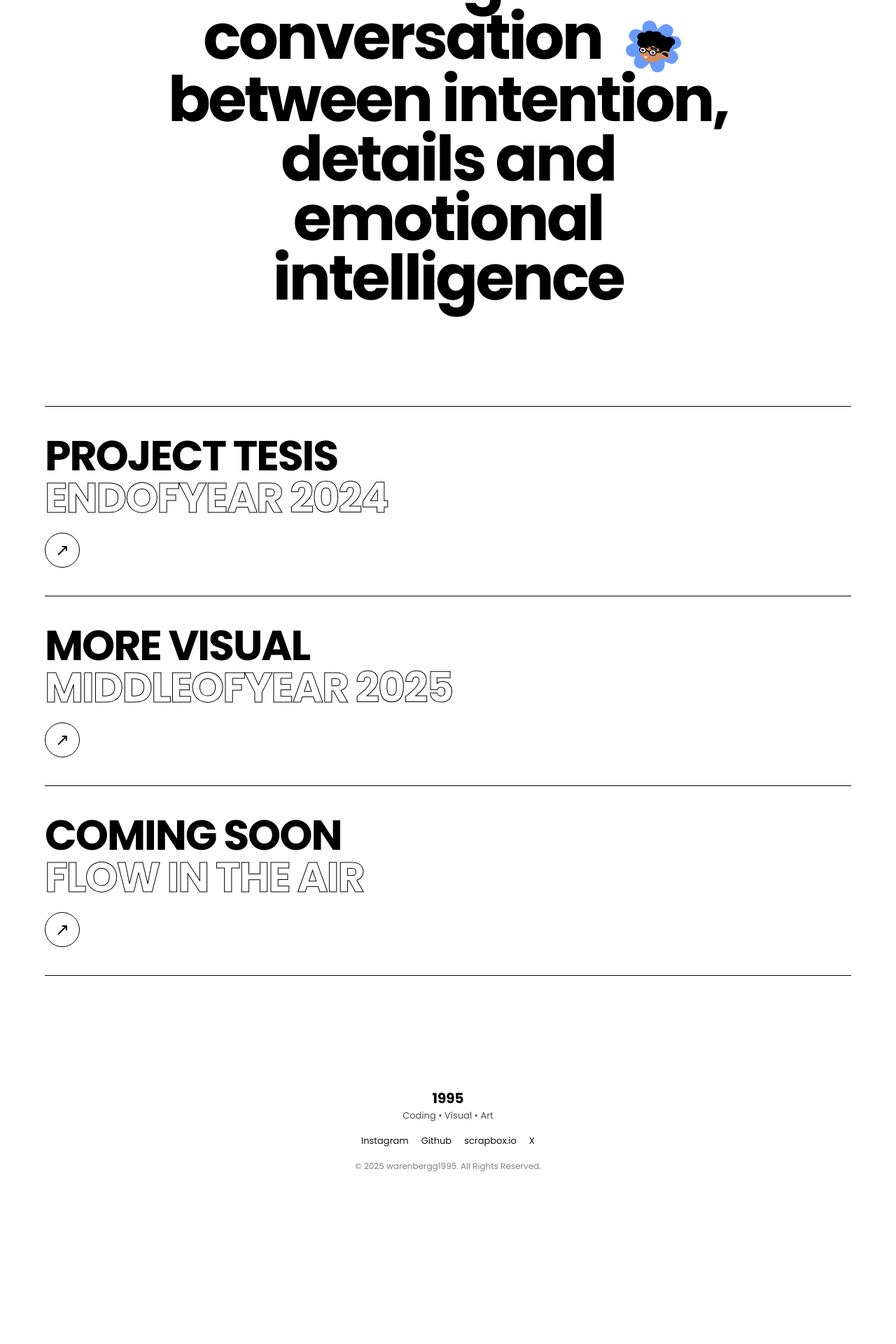
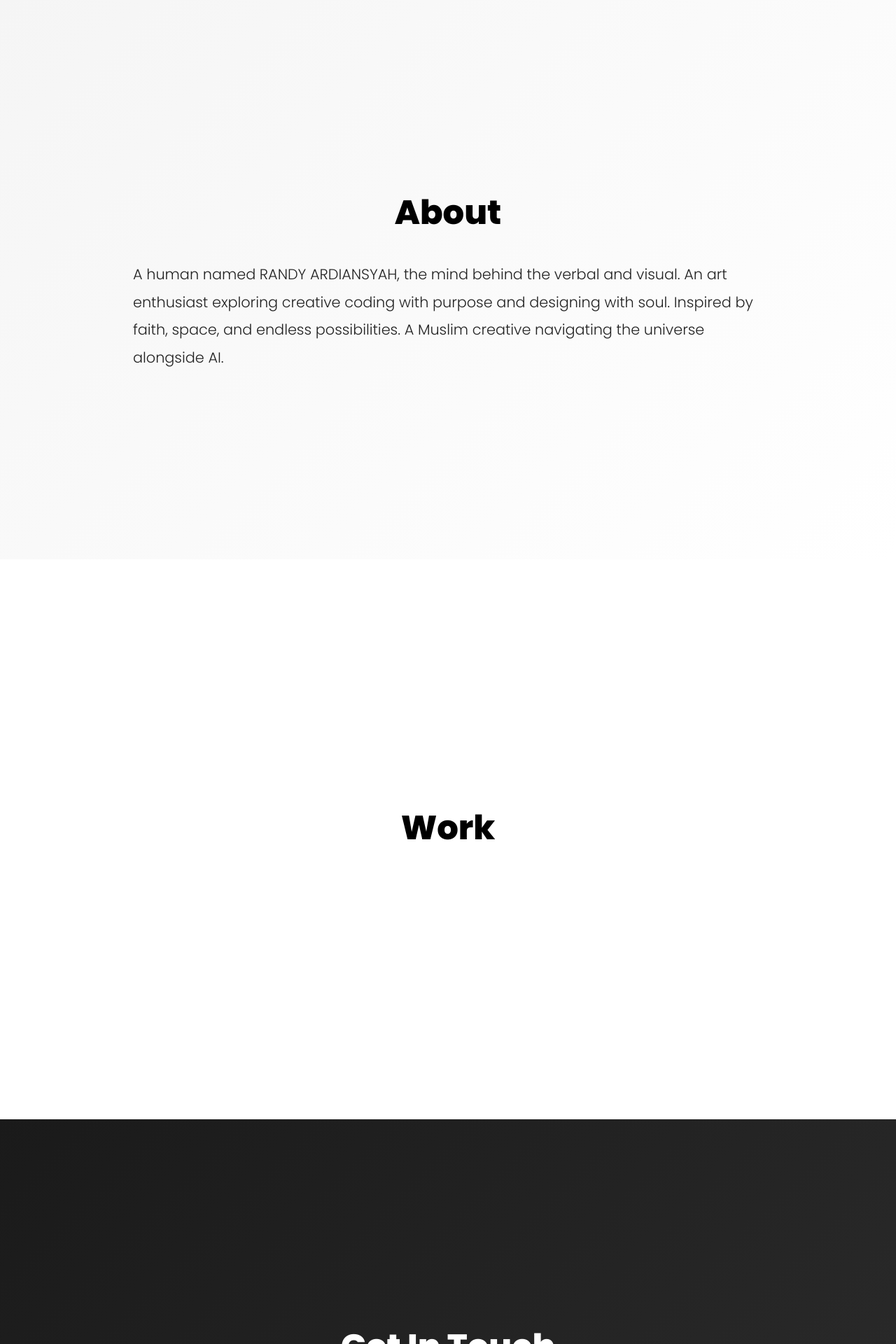
Before and after one commit to warenbergg/warenbergg1995art, a Flask app: template templates/index.html in a window 1280 px wide. Shown: the part 801-2721 px from the top of the page at 70% size. Before the commit the page ends 2475 px from the top, so only its background shows below. Run offline with Flask 3, Linux system fonts and the light colour scheme; the template is opened without the code that fills it, so the values that code supplies are empty.

Commit message:
Redesign: Implement Suprematic-style hero layout with grayscale background and bold branding

```diff
--- a/templates/index.html
+++ b/templates/index.html
@@ -3,77 +3,363 @@
 <head>
   <meta charset="utf-8" />
   <meta name="viewport" content="width=device-width, initial-scale=1" />
-  <title>Randy1995</title>
+  <title>Randy1995 - Suprematic Design</title>
 
-  <link href="https://fonts.googleapis.com/css2?family=Poppins:wght@200;300;400;600;700&display=swap" rel="stylesheet">
+  <link href="https://fonts.googleapis.com/css2?family=Poppins:wght@200;300;400;600;700;800;900&display=swap" rel="stylesheet">
   <link rel="stylesheet" href="{{ url_for('static', filename='style.css') }}">
+  <style>
+    * {
+      margin: 0;
+      padding: 0;
+      box-sizing: border-box;
+    }
+
+    body {
+      font-family: 'Poppins', sans-serif;
+      overflow-x: hidden;
+      background: #000;
+    }
+
+    /* ===== HERO SECTION ===== */
+    .hero-container {
+      position: relative;
+      width: 100%;
+      height: 100vh;
+      overflow: hidden;
+      display: flex;
+      align-items: flex-end;
+      justify-content: flex-start;
+    }
+
+    .hero-background {
+      position: absolute;
+      top: 0;
+      left: 0;
+      width: 100%;
+      height: 100%;
+      background-image: url('{{ url_for("static", filename="images/bergg.jpg") }}');
+      background-size: cover;
+      background-position: center;
+      filter: grayscale(100%) brightness(0.7);
+      z-index: 1;
+    }
+
+    /* ===== TOP NAVIGATION ===== */
+    .top-nav {
+      position: absolute;
+      top: 0;
+      left: 0;
+      right: 0;
+      z-index: 100;
+      display: flex;
+      justify-content: space-between;
+      align-items: center;
+      padding: 2rem 3rem;
+      background: rgba(0, 0, 0, 0.3);
+      backdrop-filter: blur(10px);
+    }
+
+    .nav-left {
+      display: flex;
+      gap: 3rem;
+      align-items: center;
+    }
+
+    .nav-links {
+      display: flex;
+      gap: 2rem;
+      list-style: none;
+    }
+
+    .nav-links a {
+      color: #fff;
+      text-decoration: none;
+      font-size: 0.85rem;
+      font-weight: 400;
+      letter-spacing: 0.05em;
+      transition: opacity 0.3s ease;
+      text-transform: uppercase;
+    }
+
+    .nav-links a:hover {
+      opacity: 0.7;
+    }
+
+    .nav-right {
+      display: flex;
+      align-items: center;
+      gap: 1rem;
+    }
+
+    .news-ticker {
+      display: flex;
+      align-items: center;
+      gap: 0.5rem;
+      color: #fff;
+      font-size: 0.8rem;
+      font-weight: 500;
+      letter-spacing: 0.05em;
+    }
+
+    .news-label {
+      background: #ff6b6b;
+      padding: 0.3rem 0.8rem;
+      border-radius: 2px;
+      font-weight: 600;
+      text-transform: uppercase;
+    }
+
+    .news-text {
+      animation: slide 20s linear infinite;
+      white-space: nowrap;
+    }
+
+    @keyframes slide {
+      0% {
+        transform: translateX(100%);
+      }
+      100% {
+        transform: translateX(-100%);
+      }
+    }
+
+    /* ===== BRAND NAME (BOTTOM LEFT) ===== */
+    .brand-name {
+      position: absolute;
+      bottom: 3rem;
+      left: 3rem;
+      z-index: 50;
+      font-size: 8vw;
+      font-weight: 900;
+      color: #fff;
+      line-height: 1;
+      letter-spacing: -0.02em;
+      text-shadow: 2px 2px 4px rgba(0, 0, 0, 0.5);
+      animation: fadeInUp 1s ease-out;
+    }
+
+    @keyframes fadeInUp {
+      from {
+        opacity: 0;
+        transform: translateY(30px);
+      }
+      to {
+        opacity: 1;
+        transform: translateY(0);
+      }
+    }
+
+    /* ===== CONTENT SECTIONS ===== */
+    .content-section {
+      min-height: 100vh;
+      padding: 6rem 3rem;
+      display: flex;
+      flex-direction: column;
+      justify-content: center;
+      align-items: center;
+      background: #fff;
+      position: relative;
+      z-index: 10;
+    }
+
+    .content-section:nth-child(odd) {
+      background: #f5f5f5;
+    }
+
+    .section-title {
+      font-size: 3rem;
+      font-weight: 800;
+      margin-bottom: 2rem;
+      text-align: center;
+      color: #000;
+    }
+
+    .section-content {
+      max-width: 800px;
+      text-align: center;
+      color: #333;
+      line-height: 1.8;
+      font-size: 1.1rem;
+    }
+
+    /* ===== ABOUT SECTION ===== */
+    #about {
+      background: linear-gradient(135deg, #f5f5f5 0%, #fff 100%);
+    }
+
+    .about-text {
+      font-size: 1.3rem;
+      font-weight: 300;
+      max-width: 900px;
+      line-height: 1.9;
+      color: #222;
+    }
+
+    /* ===== WORK SECTION ===== */
+    #work {
+      background: #fff;
+    }
+
+    .work-grid {
+      display: grid;
+      grid-template-columns: repeat(auto-fit, minmax(300px, 1fr));
+      gap: 2rem;
+      width: 100%;
+      max-width: 1200px;
+    }
+
+    .work-card {
+      aspect-ratio: 1;
+      background: #f5f5f5;
+      border-radius: 8px;
+      overflow: hidden;
+      box-shadow: 0 10px 30px rgba(0, 0, 0, 0.1);
+      transition: transform 0.3s ease, box-shadow 0.3s ease;
+      cursor: pointer;
+    }
+
+    .work-card:hover {
+      transform: translateY(-10px);
+      box-shadow: 0 20px 40px rgba(0, 0, 0, 0.15);
+    }
+
+    .work-card video,
+    .work-card img {
+      width: 100%;
+      height: 100%;
+      object-fit: cover;
+    }
+
+    /* ===== CONTACT SECTION ===== */
+    #contact {
+      background: linear-gradient(135deg, #1a1a1a 0%, #2d2d2d 100%);
+      color: #fff;
+    }
+
+    #contact .section-title {
+      color: #fff;
+    }
+
+    #contact .section-content {
+      color: #ddd;
+    }
+
+    .contact-links {
+      display: flex;
+      gap: 2rem;
+      justify-content: center;
+      flex-wrap: wrap;
+      margin-top: 2rem;
+    }
+
+    .contact-link {
+      color: #fff;
+      text-decoration: none;
+      padding: 0.8rem 1.5rem;
+      border: 2px solid #fff;
+      border-radius: 4px;
+      transition: all 0.3s ease;
+      font-weight: 500;
+    }
+
+    .contact-link:hover {
+      background: #fff;
+      color: #1a1a1a;
+    }
+
+    /* ===== FOOTER ===== */
+    footer {
+      background: #000;
+      color: #999;
+      padding: 3rem;
+      text-align: center;
+      border-top: 1px solid #333;
+    }
+
+    footer p {
+      margin: 0.5rem 0;
+      font-size: 0.9rem;
+    }
+
+    /* ===== RESPONSIVE ===== */
+    @media (max-width: 768px) {
+      .brand-name {
+        font-size: 12vw;
+        bottom: 2rem;
+        left: 2rem;
+      }
+
+      .top-nav {
+        padding: 1.5rem;
+        flex-direction: column;
+        gap: 1rem;
+      }
+
+      .nav-left {
+        flex-direction: column;
+        gap: 1rem;
+        width: 100%;
+      }
+
+      .nav-links {
+        flex-direction: column;
+        gap: 0.5rem;
+      }
+
+      .section-title {
+        font-size: 2rem;
+      }
+
+      .content-section {
+        padding: 3rem 1.5rem;
+      }
+    }
+  </style>
 </head>
 
 <body>
-  <!-- bungkus -->
-  <div id="introOverlay" class="intro-overlay hidden">
-    <div class="intro-box">
+  <!-- ===== HERO SECTION ===== -->
+  <section class="hero-container">
+    <div class="hero-background"></div>
 
-      <div class="intro-left">
-        <img src="{{ url_for('static', filename='images/bergg.jpg') }}" alt="Randy">
+    <!-- TOP NAVIGATION -->
+    <nav class="top-nav">
+      <div class="nav-left">
+        <ul class="nav-links">
+          <li><a href="#home">HOME</a></li>
+          <li><a href="#work">WORK</a></li>
+          <li><a href="#about">ABOUT</a></li>
+          <li><a href="#contact">CONTACT</a></li>
+          <li><a href="#projects">START A PROJECT</a></li>
+        </ul>
       </div>
 
-      <div class="intro-right">
-        <h1>Currated <br> by <br> Randy Ardiansyah</h1>
-        <p> project from 25 25Explorer</p>
-        <button id="closeIntro" class="enter-btn">
-          himself
-        </button>
+      <div class="nav-right">
+        <div class="news-ticker">
+          <span class="news-label">NEWS:</span>
+          <span class="news-text">WEBSITE IS NOW LIVE! 🎉 • EXPLORE NEW WORKS • CREATIVE CODING IN PROGRESS •</span>
         </div>
-
-    </div>
-  </div>
-
-    </div>
-  </div>
-  <!-- end -->
-  <nav class="navbar">
-    <div class="navbar-content">
-      <h2 class="logo">1995</h2>
-      <ul>
-        <li><a href="/">WarenBergg</a></li>
-        <li><a href="/dither">25Explorer</a></li>
-      </ul>
-      <button id="darkModeToggle" class="dark-btn">🌙</button>
       </div>
     </nav>
 
-
-  <div class="container">
-  <header class="topbar">
-    <span></span>
-    <h1 id="openIntro" class="intro-trigger">
-      1995 warenbergg
-    </h1>
-    <span></span>
-  </header>
-
-  <section class="desc" id="about">
-    <p class="left"></p>
-    <p class="center">
-      A human named RANDY ARDIANSYAH, the mind behind the verbal and visual. An art enthusiast exploring creative coding with purpose and designing with soul.
-      Inspired by faith, space, and endless possibilities. A Muslim creative navigating the universe alongside AI.
-    </p>
-    <p class="right"></p>
+    <!-- BRAND NAME -->
+    <h1 class="brand-name">SUPREMATIC</h1>
   </section>
 
-  <!-- TEKS BERJALAN -->
-  <div class="running-text">
-      <div class="marquee">
-      MAKE PEOPLE INTEREST WHAT I MADE FROM ART • CREATIVE • CODING • PROCESSING • PYHTON • AND EVERTHING IN BETWEEN
-      </div>
-  </div>
+  <!-- ===== ABOUT SECTION ===== -->
+  <section class="content-section" id="about">
+    <h2 class="section-title">About</h2>
+    <p class="about-text">
+      A human named RANDY ARDIANSYAH, the mind behind the verbal and visual. An art enthusiast exploring creative coding with purpose and designing with soul. Inspired by faith, space, and endless possibilities. A Muslim creative navigating the universe alongside AI.
+    </p>
+  </section>
 
-  <!-- VIDEO SLIDER GLASS EFFECT -->
-  <section class="scroll-gallery" id="work">
-    <div class="track">
+  <!-- ===== WORK SECTION ===== -->
+  <section class="content-section" id="work">
+    <h2 class="section-title">Work</h2>
+    <div class="work-grid">
       {% for v in videos %}
-      <div class="card">
+      <div class="work-card">
         <video autoplay muted loop playsinline preload="metadata">
           <source src="{{ v }}" type="video/mp4">
         </video>
@@ -82,145 +368,52 @@
     </div>
   </section>
 
-  <section class="statement">
-    <h1>
-      Good Creative Coding is a conversation
-      <span class="inline-img">
-        <img src="{{ url_for('static', filename='images/iconXX.png') }}" alt="">
-      </span>
-      between intention, details and emotional intelligence
-    </h1>
+  <!-- ===== CONTACT SECTION ===== -->
+  <section class="content-section" id="contact">
+    <h2 class="section-title">Get In Touch</h2>
+    <p class="section-content">
+      Let's create something extraordinary together. Reach out and let's collaborate.
+    </p>
+    <div class="contact-links">
+      <a href="https://instagram.com" class="contact-link" target="_blank">Instagram</a>
+      <a href="https://github.com/warenbergg" class="contact-link" target="_blank">Github</a>
+      <a href="https://scrapbox.io/WarenBergg1995/" class="contact-link" target="_blank">Scrapbox</a>
+      <a href="https://x.com/warenbergg1995" class="contact-link" target="_blank">X / Twitter</a>
+    </div>
   </section>
 
-
-
-  <!-- BIG LINK HEADING -->
-  <div class="big-link-container">
-
-    <a href="https://colab.research.google.com/drive/1TpDNeSrHazXwYj8acuhk3JMOpUKoDRtb?usp=sharing" class="big-link-item">
-      <div class="content-left">
-        <h2>Project Tesis<br><span class="outline">EndOfYear 2024</span></h2>
-        <div class="arrow-btn">↗</div>
-      </div>
-      <div class="content-right">
-        <img src="{{ url_for('static', filename='images/conan.png') }}" alt="Works">
-      </div>
-    </a>
-
-    <a href="https://scrapbox.io/WarenBergg1995/" target="_blank" class="big-link-item">
-      <div class="content-left">
-        <h2>MORE VISUAL<br><span class="outline">MiddleOfYear 2025</span></h2>
-        <div class="arrow-btn">↗</div>
-      </div>
-      <div class="content-right">
-        <img src="{{ url_for('static', filename='images/bergg.jpg') }}" alt="Manifesto">
-      </div>
-    </a>
-
-    <a href="#" class="big-link-item">
-      <div class="content-left">
-        <h2>COMING SOON<br><span class="outline">FLOW IN THE AIR</span></h2>
-        <div class="arrow-btn">↗</div>
-      </div>
-      <div class="content-right">
-        <img src="{{ url_for('static', filename='images/mori.png') }}" alt="Contact">
-      </div>
-    </a>
-
-  </div>
-
-<!-- ====== FOOTER / FOOTBAR ====== -->
-<footer class="footbar">
-  <div class="footer-content">
-    <p class="title">1995</p>
-    <p class="subtitle"> Coding • Visual • Art</p>
-
-    <div class="social-links">
-      <a href="#" target="_blank">Instagram</a>
-      <a href="https://github.com/warenbergg" target="_blank">Github</a>
-      <a href="https://scrapbox.io/WarenBergg1995/" target="_blank">scrapbox.io</a>
-      <a href="https://x.com/warenbergg1995" target="_blank">X</a>
-    </div>
-
-    <p class="copyright">© 2025 warenbergg1995. All Rights Reserved.</p>
-  </div>
+  <!-- ===== FOOTER ===== -->
+  <footer>
+    <p><strong>© 2025 Randy Ardiansyah</strong></p>
+    <p>Coding • Visual • Art • Creative Direction</p>
+    <p style="margin-top: 1rem; font-size: 0.8rem;">Designed with passion and creativity</p>
   </footer>
 
-<!-- ================= JS FIXED DI BAWAH ================= -->
   <script>
+    // Smooth scroll untuk navigation links
+    document.querySelectorAll('a[href^="#"]').forEach(anchor => {
+      anchor.addEventListener('click', function (e) {
+        e.preventDefault();
+        const target = document.querySelector(this.getAttribute('href'));
+        if (target) {
+          target.scrollIntoView({ behavior: 'smooth' });
+        }
+      });
+    });
+
+    // Duplicate isi track agar bisa infinite scroll effect (jika ada)
+    const track = document.querySelector('.track');
+    if (track) {
+      track.innerHTML += track.innerHTML;
+    }
+
+    // Scroll reveal animation
     window.addEventListener("scroll", () => {
       document.querySelectorAll(".reveal").forEach(el => {
         const top = el.getBoundingClientRect().top;
         if (top < window.innerHeight - 50) el.classList.add("active");
       });
     });
-
-
-  // Duplicate isi track agar bisa infinite scroll effect
-  const track = document.querySelector('.track');
-  track.innerHTML += track.innerHTML;
-  /* === DARK MODE === */
-  const toggle = document.getElementById("darkModeToggle");
-
-  // load state dari localStorage
-  if (localStorage.getItem("theme") === "dark") {
-      document.body.classList.add("dark-mode");
-      toggle.textContent = "☀️";
-  }
-
-  // toggle dark mode
-  toggle.addEventListener("click", () => {
-      document.body.classList.toggle("dark-mode");
-
-      if (document.body.classList.contains("dark-mode")) {
-          localStorage.setItem("theme", "dark");
-          toggle.textContent = "☀️";
-      } else {
-          localStorage.setItem("theme", "light");
-          toggle.textContent = "🌙";
-      }
-  });
-
-  /* === PARALLAX MOUSE UNTUK VIDEO SLIDER PERTAMA SAJA === */
-  const firstVideo = document.querySelector('.track video');
-
-  document.addEventListener('mousemove', (e) => {
-      if (!firstVideo) return;
-      let x = (e.clientX / window.innerWidth - 0.5) * 10; /* 10 = lebih halus */
-      let y = (e.clientY / window.innerHeight - 0.5) * 10;
-      firstVideo.style.transform = `translate(${x}px, ${y}px)`;
-  });
-  const statement = document.querySelector('.statement');
-
-window.addEventListener('scroll', () => {
-  const top = statement.getBoundingClientRect().top;
-  if (top < window.innerHeight * 0.8) {
-    statement.classList.add('show');
-  }
-});
-  const openBtn = document.getElementById("openIntro");
-  const overlay = document.getElementById("introOverlay");
-  const closeBtn = document.getElementById("closeIntro");
-
-  // buka popup
-  openBtn.addEventListener("click", () => {
-    overlay.classList.add("show");
-    document.body.style.overflow = "hidden";
-  });
-
-  // tombol close
-  closeBtn.addEventListener("click", () => {
-    overlay.classList.remove("show");
-    document.body.style.overflow = "auto";
-  });
-
-  // klik luar untuk close
-  overlay.addEventListener("click", (e) => {
-    if (e.target === overlay) {
-      overlay.classList.remove("show");
-      document.body.style.overflow = "auto";
-    }
-  });
   </script>
 
 </body>
```
Lines whose indentation alone changed are shown as unchanged.
